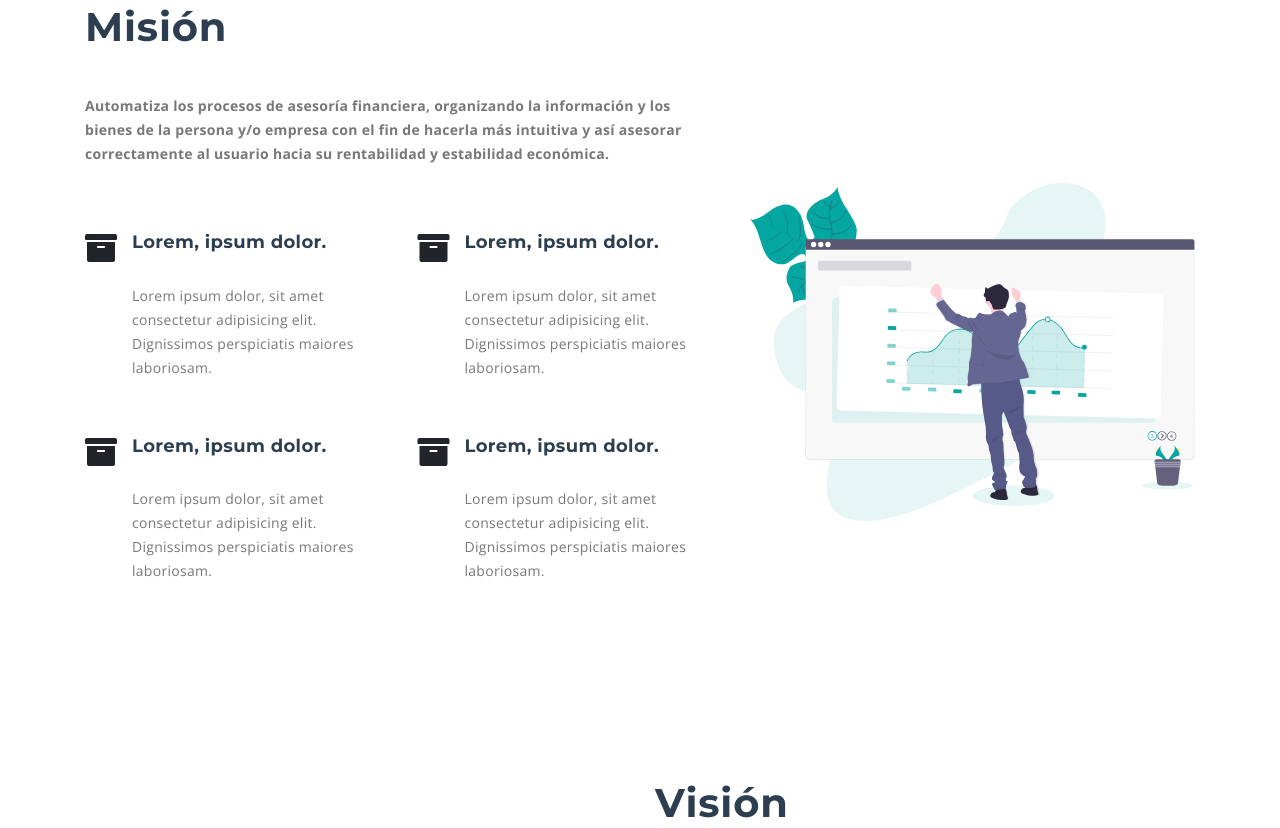
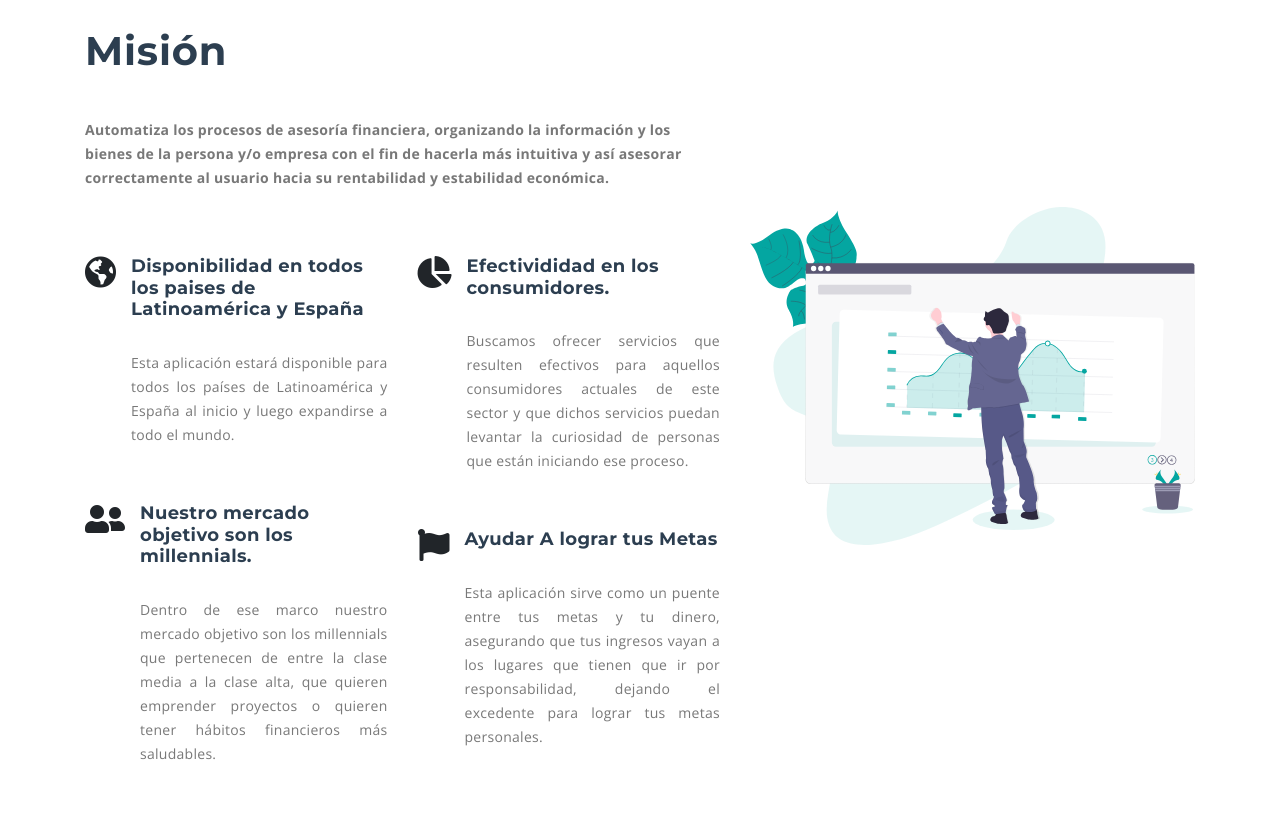
Before and after one commit to Xizted/Tyche-Tips, a plain HTML site: page V1/index.html in a window 1280 px wide. Shown: the part 2573-3401 px from the top of the page. Drawn offline with nearby package versions, Linux system fonts and the light colour scheme.

Commit message:
Add Text in Spainsh to Goals Section

```diff
--- a/V1/assets/css/style.css
+++ b/V1/assets/css/style.css
@@ -492,6 +492,7 @@ body {
 }
 
 .media-body p {
+  text-align: justify;
   font-size: 14px;
   font-family: "Open Sans", sans-serif;
   line-height: 24px;
--- a/V1/index.html
+++ b/V1/index.html
@@ -40,7 +40,7 @@
     </div>
     <!-----------Navbar---------->
     <nav id="navbar" class="navbar navbar-expand-lg navbar-light">
-      <a class="navbar-brand" href="#"
+      <a class="navbar-brand" href="/"
         ><img src="assets/img/tyche.png" alt="logo" /><span id="logo"
           >Tyche Tips</span
         ></a
@@ -153,10 +153,13 @@
                   alt="Servicio 2"
                 />
                 <h6>Big Data</h6>
-                <p>La posibilidad de recopilar grandes cantidades de información sobre el
-                  comportamiento y la interacción de los usuarios nos permite obtener información
-                  muy valiosa a la hora de planificar y ayudar a nuestros usuarios a ejecutar futuras
-                  decisiones.</p>
+                <p>
+                  La posibilidad de recopilar grandes cantidades de información
+                  sobre el comportamiento y la interacción de los usuarios nos
+                  permite obtener información muy valiosa a la hora de
+                  planificar y ayudar a nuestros usuarios a ejecutar futuras
+                  decisiones.
+                </p>
               </div>
             </div>
           </div>
@@ -185,10 +188,14 @@
                   class="beneficios-section"
                   alt="Servicio 4"
                 />
-                <h6>Lorem, ipsum.</h6>
+                <h6>Seguridad</h6>
                 <p>
-                  Lorem ipsum dolor sit amet, eam ex probo tation tractatos. Ut
-                  vel hinc solet tincidunt.
+                  Ofrecemos una seguridad de primera, con sistema de
+                  encriptación y protección a todos los datos personales y
+                  financieros de nuestros usuarios. Esta seguridad está
+                  certificada por el PCI DSS, donde nos certificamos en proteger
+                  la data y nuestro mayor enfoque es la seguridad de nuestros
+                  consumidores.
                 </p>
               </div>
             </div>
@@ -301,9 +308,10 @@
               <div class="freatured-content">
                 <h5>Sistema de Notificaciones</h5>
                 <p class="mb-0">
-                  Nuesto sistema de push notifications existe con la finalidad de
-                  mantener enterado al consumidor o usuario de todas sus acciones dentro de la
-                  aplicación y mantener una relación estrecha con ellos.
+                  Nuesto sistema de push notifications existe con la finalidad
+                  de mantener enterado al consumidor o usuario de todas sus
+                  acciones dentro de la aplicación y mantener una relación
+                  estrecha con ellos.
                 </p>
               </div>
             </div>
@@ -348,30 +356,34 @@
                 <div class="col-md-6">
                   <div class="media">
                     <div class="media-left">
-                      <i class="fa fa-archive"></i>
+                      <i class="fas fa-globe-americas"></i>
                     </div>
                     <div class="media-body">
                       <h4>
-                        Lorem, ipsum dolor.
+                        Disponibilidad en todos los paises de Latinoamérica y
+                        España
                       </h4>
                       <p>
-                        Lorem ipsum dolor, sit amet consectetur adipisicing
-                        elit. Dignissimos perspiciatis maiores laboriosam.
+                        Esta aplicación estará disponible para todos los países
+                        de Latinoamérica y España al inicio y luego expandirse a
+                        todo el mundo.
                       </p>
                     </div>
                   </div>
 
                   <div class="media">
                     <div class="media-left">
-                      <i class="fa fa-archive"></i>
+                      <i class="fas fa-user-friends"></i>
                     </div>
                     <div class="media-body">
                       <h4>
-                        Lorem, ipsum dolor.
+                        Nuestro mercado objetivo son los millennials.
                       </h4>
                       <p>
-                        Lorem ipsum dolor, sit amet consectetur adipisicing
-                        elit. Dignissimos perspiciatis maiores laboriosam.
+                        Dentro de ese marco nuestro mercado objetivo son los
+                        millennials que pertenecen de entre la clase media a la
+                        clase alta, que quieren emprender proyectos o quieren
+                        tener hábitos financieros más saludables.
                       </p>
                     </div>
                   </div>
@@ -380,30 +392,34 @@
                 <div class="col-md-6">
                   <div class="media">
                     <div class="media-left">
-                      <i class="fa fa-archive"></i>
+                      <i class="fas fa-chart-pie"></i>
                     </div>
                     <div class="media-body">
                       <h4>
-                        Lorem, ipsum dolor.
+                        Efectivididad en los consumidores.
                       </h4>
                       <p>
-                        Lorem ipsum dolor, sit amet consectetur adipisicing
-                        elit. Dignissimos perspiciatis maiores laboriosam.
+                        Buscamos ofrecer servicios que resulten efectivos para
+                        aquellos consumidores actuales de este sector y que
+                        dichos servicios puedan levantar la curiosidad de
+                        personas que están iniciando ese proceso.
                       </p>
                     </div>
                   </div>
 
                   <div class="media">
                     <div class="media-left">
-                      <i class="fa fa-archive"></i>
+                      <i class="fas fa-flag"></i>
                     </div>
                     <div class="media-body">
                       <h4>
-                        Lorem, ipsum dolor.
+                        Ayudar A lograr tus Metas
                       </h4>
                       <p>
-                        Lorem ipsum dolor, sit amet consectetur adipisicing
-                        elit. Dignissimos perspiciatis maiores laboriosam.
+                        Esta aplicación sirve como un puente entre tus metas y
+                        tu dinero, asegurando que tus ingresos vayan a los
+                        lugares que tienen que ir por responsabilidad, dejando
+                        el excedente para lograr tus metas personales.
                       </p>
                     </div>
                   </div>
```
